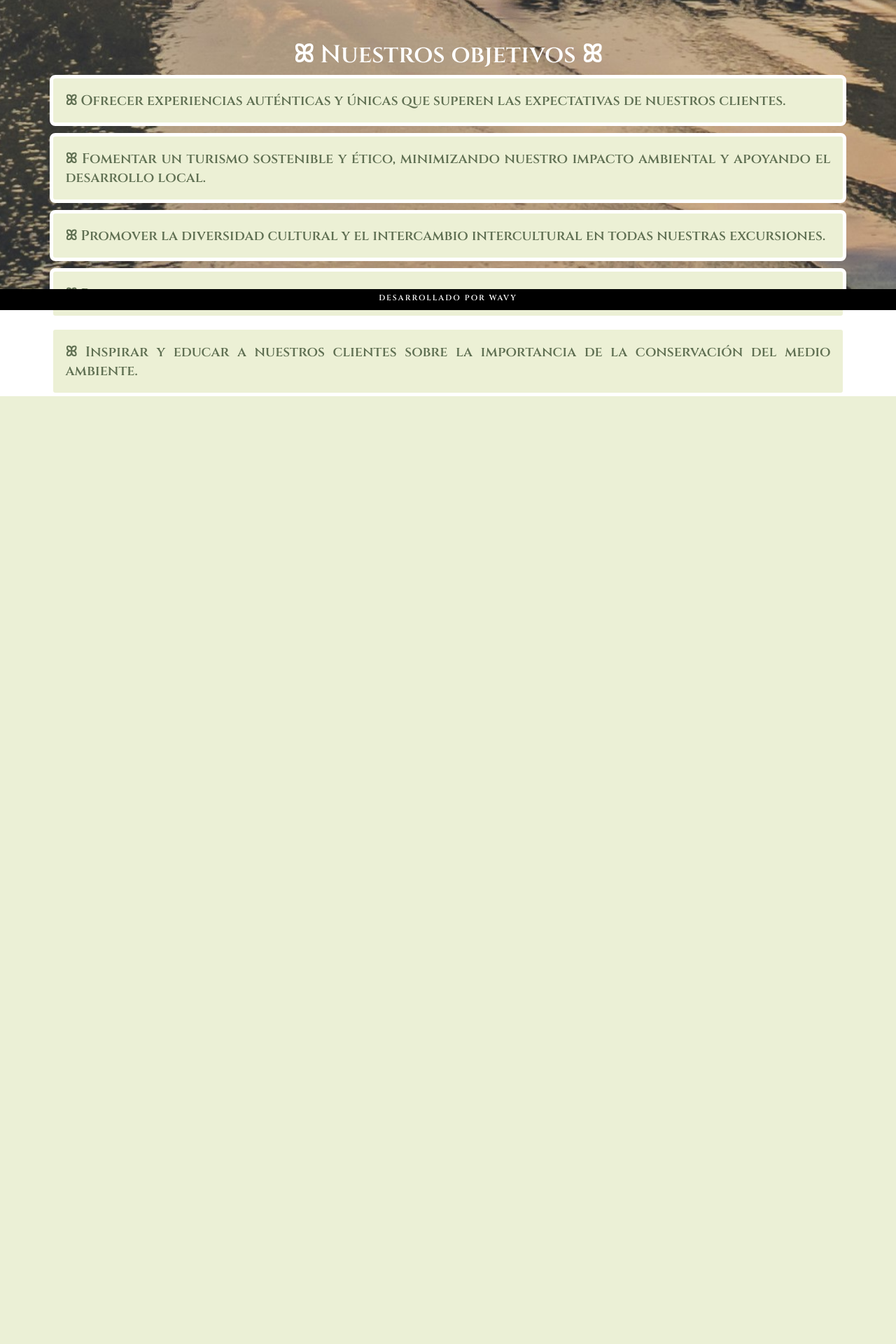
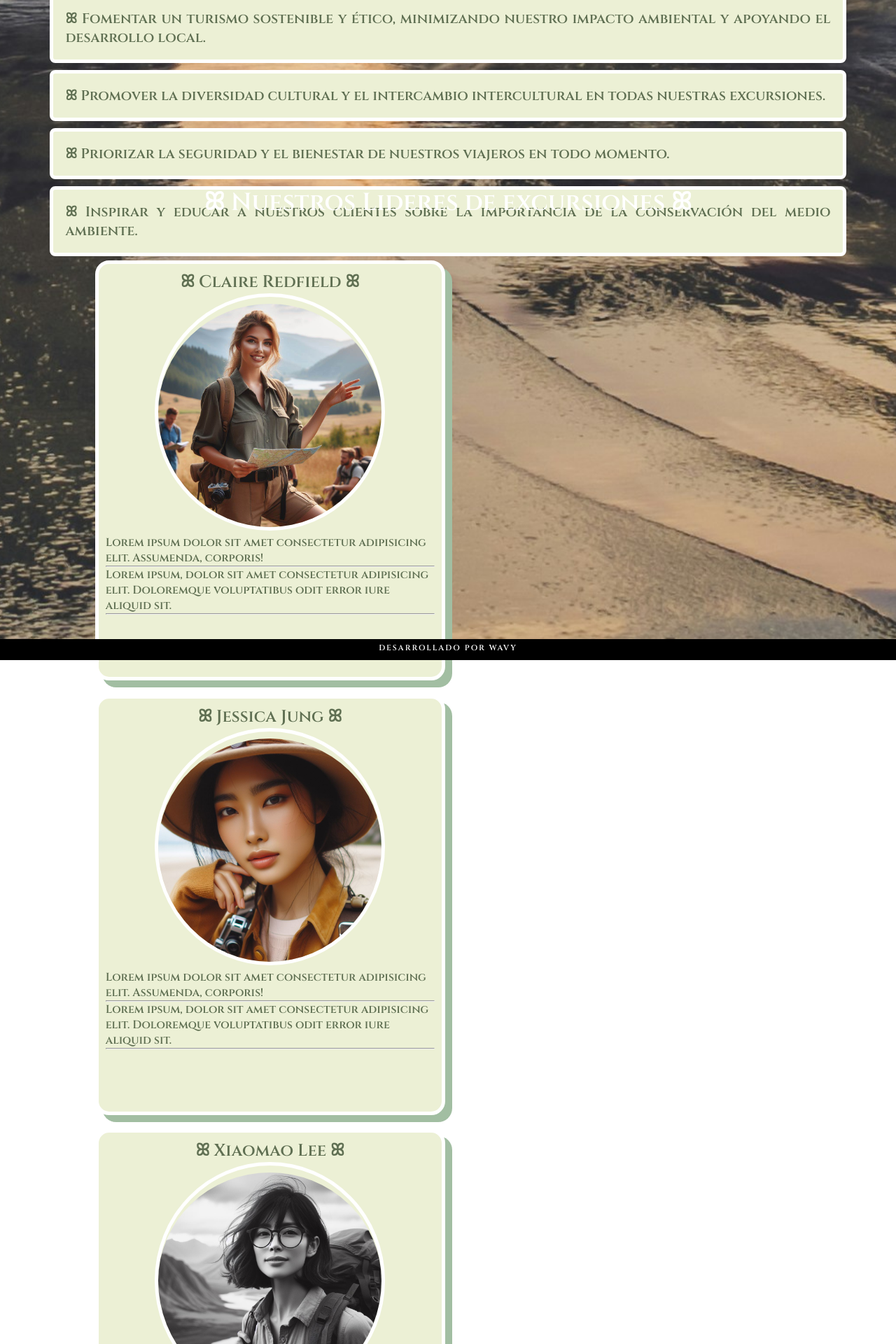
Before and after one commit to Wilker436/pro-aula-colombo, a PHP site: page /nosotros.html in a window 1280 px wide. Shown: the part 2887-4807 px from the top of the page at 70% size. Before the commit the page ends 3453 px from the top, so only its background shows below. Run offline with PHP 8.4, Linux system fonts and the light colour scheme.

Commit message:
Colonizador agregado :v

```diff
--- a/nosotros.css
+++ b/nosotros.css
@@ -31,7 +31,7 @@ a {
 .header {
     display: flex;
     flex-flow: column nowrap;
-    height: 500px;
+    height: 300px;
 }
 
 
@@ -136,7 +136,7 @@ a {
 /*  */
 
 .principal{
-    height: 2800px;
+    height: 3500px;
     color: white;
 }
 
@@ -270,26 +270,6 @@ a {
 
 
 
-.footer {
-    background: #000;
-    display: flex;
-    justify-content: center;
-    height: 30px;
-}
-
-.pie {
-    text-align: center;
-}
-
-.pie a {
-    color: #fff;
-    font-size: 11px;
-    text-transform: uppercase;
-    padding: o 10px;
-    letter-spacing: 2px;
-}
-
-
 .im2{
     width: 700px;
     height: auto;
@@ -347,3 +327,76 @@ a {
     border-right: 5px solid #ffffff;
     border-bottom: 5px solid #ffffff;
 }
+
+.h1lideres{
+    font-size: 35px;
+    color: #ffffff;
+    text-align: center;
+    margin-top: 4%;
+    margin-bottom: 3%;
+}
+
+.container-lideres{
+    flex: 2 1 auto;
+    display: flex;
+    flex-flow: row wrap;
+    width: 90%;
+    padding-left: 115px;
+}
+
+.lideres{
+    background: #ecf0d5;
+    border: 1px solid #5F6F52;
+    color: #5F6F52;
+    margin-top: 2%;
+    margin-left: 2%;
+    padding: 10px;
+    border-radius: 20px ;
+    border-top: 5px solid #ffffff;
+    border-left: 5px solid #ffffff;
+    border-right: 5px solid #ffffff;
+    border-bottom: 5px solid #ffffff;
+    box-shadow: 10px 10px rgb(162, 190, 162);
+    width: 500px;
+    height: 600px;
+    box-sizing: border-box;
+
+}
+
+.lideres h2{
+    text-align: center;
+    font-weight: 700;
+    color: #5F6F52;
+
+}
+
+.lideres img{
+    width: 70%;
+    height: auto;
+    padding-top: 10px;
+    border-radius: 100%;
+    border-top: 5px solid #ffffff;
+    border-left: 5px solid #ffffff;
+    border-right: 5px solid #ffffff;
+    border-bottom: 5px solid #ffffff;
+}
+
+
+.footer {
+    background: #000;
+    display: flex;
+    justify-content: center;
+    height: 30px;
+}
+
+.pie {
+    text-align: center;
+}
+
+.pie a {
+    color: #fff;
+    font-size: 11px;
+    text-transform: uppercase;
+    padding: o 10px;
+    letter-spacing: 2px;
+}
--- a/nosotros.html
+++ b/nosotros.html
@@ -133,32 +133,101 @@
 
                         <h1 class="h1Objetivos">ꕤ Nuestros objetivos ꕤ</h1>
                         <div class="obj">
-                                <p class="Parrafo-objetivos"> ꕤ Ofrecer experiencias auténticas y únicas que superen las expectativas de nuestros
+                            <p class="Parrafo-objetivos"> ꕤ Ofrecer experiencias auténticas y únicas que superen las
+                                expectativas de nuestros
                                 clientes.</p>
                         </div>
 
                         <div class="obj">
-                                <p class="Parrafo-objetivos"> ꕤ Fomentar un turismo sostenible y ético, minimizando nuestro impacto ambiental y
+                            <p class="Parrafo-objetivos"> ꕤ Fomentar un turismo sostenible y ético, minimizando nuestro
+                                impacto ambiental y
                                 apoyando el desarrollo local.</p>
                         </div>
 
                         <div class="obj">
-                                <p class="Parrafo-objetivos"> ꕤ Promover la diversidad cultural y el intercambio intercultural en todas nuestras
+                            <p class="Parrafo-objetivos"> ꕤ Promover la diversidad cultural y el intercambio
+                                intercultural en todas nuestras
                                 excursiones.</p>
                         </div>
 
                         <div class="obj">
-                                <p class="Parrafo-objetivos"> ꕤ Priorizar la seguridad y el bienestar de nuestros viajeros en todo momento.</p>
+                            <p class="Parrafo-objetivos"> ꕤ Priorizar la seguridad y el bienestar de nuestros viajeros
+                                en todo momento.</p>
                         </div>
 
                         <div class="obj">
-                                <p class="Parrafo-objetivos"> ꕤ Inspirar y educar a nuestros clientes sobre la importancia de la conservación del
+                            <p class="Parrafo-objetivos"> ꕤ Inspirar y educar a nuestros clientes sobre la importancia
+                                de la conservación del
                                 medio ambiente.</p>
                         </div>
 
                     </div>
 
+            </section>
 
+
+            <h1 class="h1lideres">ꕤ Nuestros Lideres de excursiones ꕤ</h1>
+
+            <section class="container-lideres ">
+
+                <div class="lideres">
+                    <h2>ꕤ Claire Redfield  ꕤ</h2>
+                    <center> <img src="imagenes/L1.png" alt=""> </center>
+                    <p>Lorem ipsum dolor sit amet consectetur adipisicing elit. Assumenda, corporis!</p>
+                    <hr>
+                    <p>Lorem ipsum, dolor sit amet consectetur adipisicing elit. Doloremque voluptatibus odit error
+                        iure aliquid sit.</p>
+                    <hr>
+                </div>
+
+                <div class="lideres">
+                    <h2>ꕤ Jessica Jung ꕤ</h2>
+                    <center> <img src="imagenes/L2.png" alt=""> </center>
+                    <p>Lorem ipsum dolor sit amet consectetur adipisicing elit. Assumenda, corporis!</p>
+                    <hr>
+                    <p>Lorem ipsum, dolor sit amet consectetur adipisicing elit. Doloremque voluptatibus odit error
+                        iure aliquid sit.</p>
+                    <hr>
+                </div>
+
+                <div class="lideres">
+                    <h2>ꕤ Xiaomao Lee ꕤ</h2>
+                    <center> <img src="imagenes/L3.png" alt=""> </center>
+                    <p>Lorem ipsum dolor sit amet consectetur adipisicing elit. Assumenda, corporis!</p>
+                    <hr>
+                    <p>Lorem ipsum, dolor sit amet consectetur adipisicing elit. Doloremque voluptatibus odit error
+                        iure aliquid sit.</p>
+                    <hr>
+                </div>
+
+                <div class="lideres">
+                    <h2>ꕤ Juan Ponce De Leon ꕤ</h2>
+                    <center> <img src="imagenes/L4.png" alt=""> </center>
+                    <p>Lorem ipsum dolor sit amet consectetur adipisicing elit. Assumenda, corporis!</p>
+                    <hr>
+                    <p>Lorem ipsum, dolor sit amet consectetur adipisicing elit. Doloremque voluptatibus odit error
+                        iure aliquid sit.</p>
+                    <hr>
+                </div>
+
+                <div class="lideres">
+                    <h2>ꕤ Michael Smith ꕤ</h2>
+                    <center> <img src="imagenes/L5.png" alt=""> </center>
+                    <p>Lorem ipsum dolor sit amet consectetur adipisicing elit. Assumenda, corporis!</p>
+                    <hr>
+                    <p>Lorem ipsum, dolor sit amet consectetur adipisicing elit. Doloremque voluptatibus odit error
+                        iure aliquid sit.</p>
+                    <hr>
+                </div>
+
+                <div class="lideres">
+                    <h2>ꕤ Steven Yeun ꕤ</h2>
+                    <center> <img src="imagenes/L6.png" alt=""> </center>
+                    <p>Lorem ipsum dolor sit amet consectetur adipisicing elit. Assumenda, corporis!</p>
+                    <hr>
+                    <p>Lorem ipsum, dolor sit amet consectetur adipisicing elit. Doloremque voluptatibus odit error
+                        iure aliquid sit.</p>
+                    <hr>
                 </div>
             </section>
 
```
Also changed, not shown: imagenes/Dino.jpg (added), imagenes/L1.png (added), imagenes/L2.png (added), imagenes/L3.png (added), imagenes/L4.png (added), imagenes/L5.png (added), 1 other file. Lines whose indentation alone changed are shown as unchanged.
